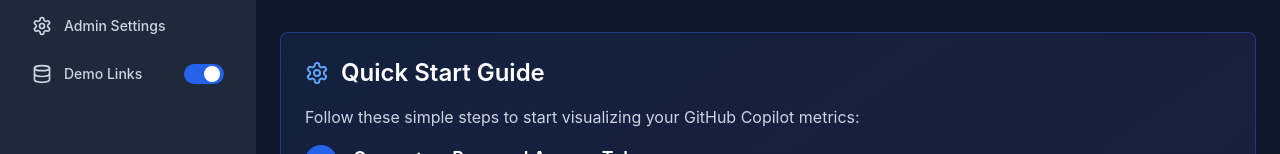
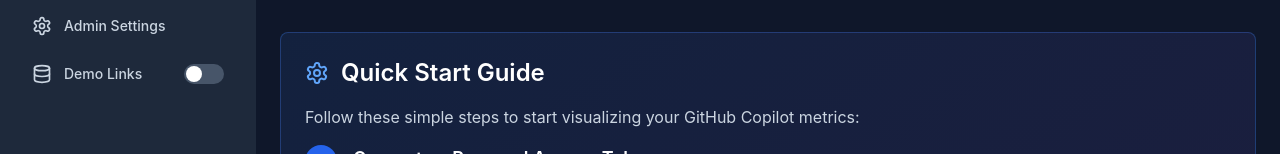
Before and after one commit to warrenandre/GitHub_Copilot_Simple_Metrics_Dashboard, a React (Vite) app: page / in a window 1280 px wide. Shown: the part 301-455 px from the top of the page. Built offline with nearby package versions, Linux system fonts and the light colour scheme; no server answers; the HTML template or start-up script is replaced by a standard one.

Commit message:
update to demo links toggle

```diff
--- a/src/components/Layout.tsx
+++ b/src/components/Layout.tsx
@@ -37,10 +37,10 @@ const Layout = ({ children }: LayoutProps) => {
   const [footerText, setFooterText] = useState('Developed by Warren Joubert - Microsoft Software Engineer')
   const [appReady, setAppReady] = useState(true)
 
-  // Feature flag for showing demo links (default: true for development)
+  // Feature flag for showing demo links (default: false for production)
   const [showDemoLinks, setShowDemoLinks] = useState(() => {
     const saved = localStorage.getItem('showDemoLinks')
-    return saved !== null ? saved === 'true' : true
+    return saved !== null ? saved === 'true' : false
   })
 
   // Persist feature flag to localStorage
```
Also changed, not shown: 1 other file (tests, documents, lock files or other folders).
